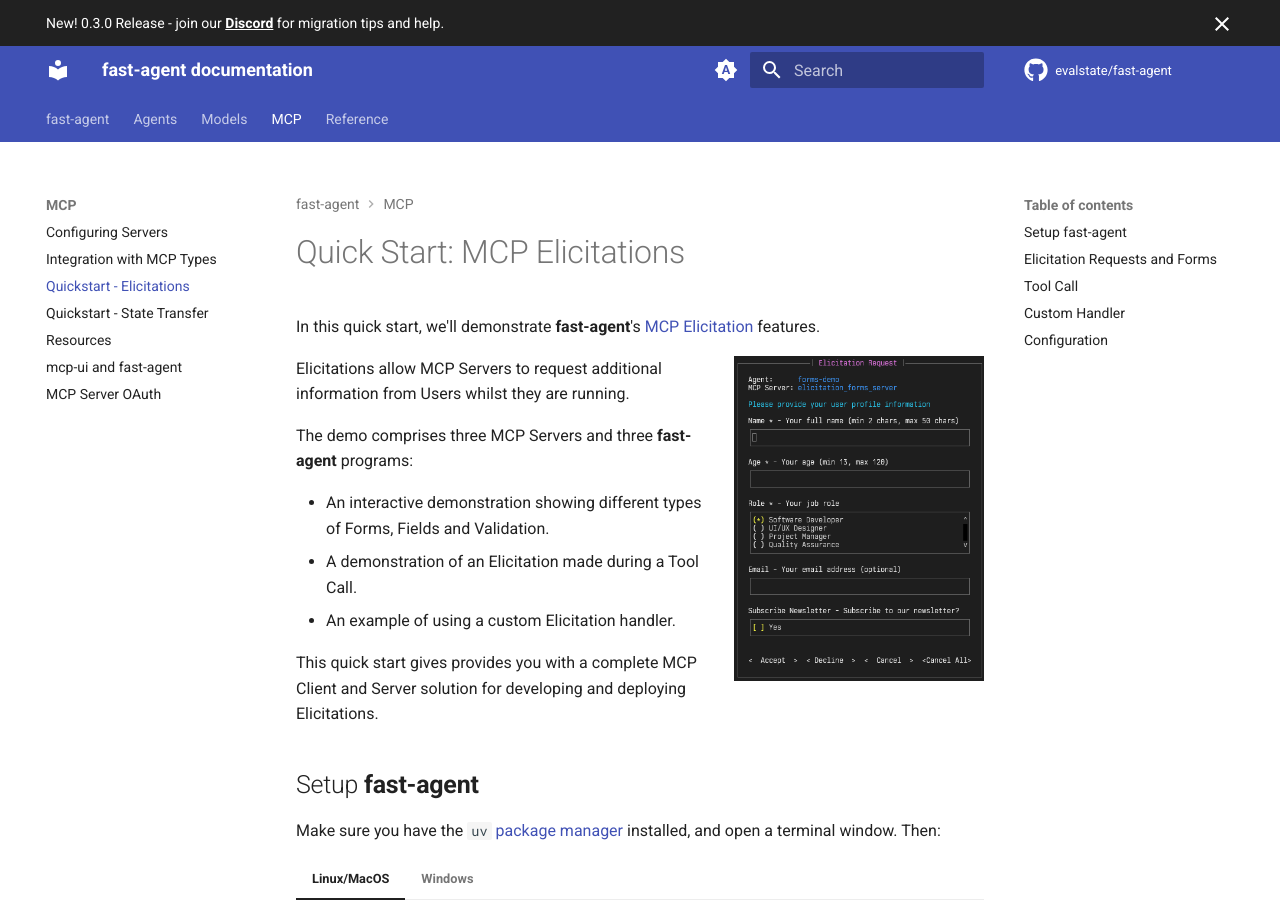
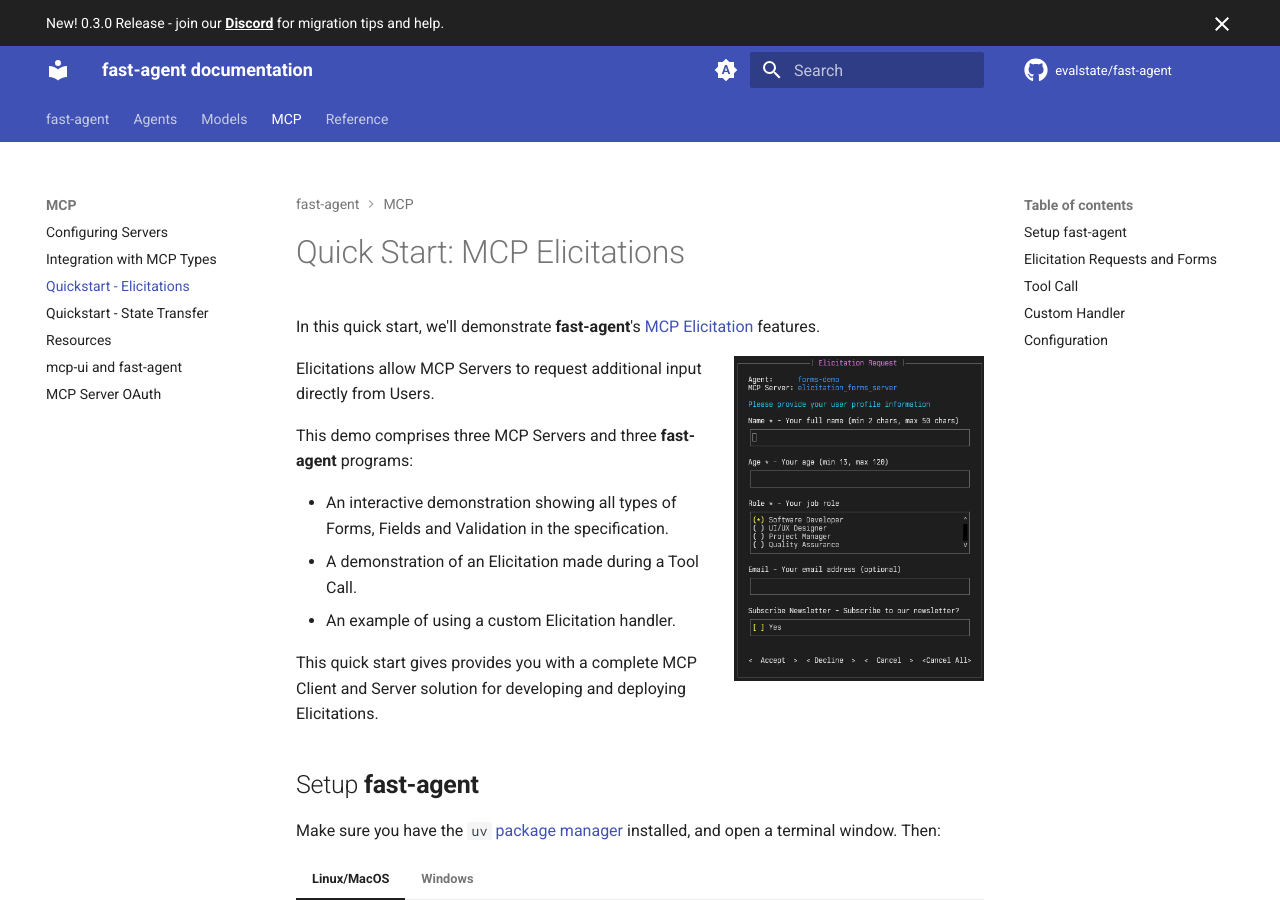
Before and after one commit to evalstate/fast-agent-docs, an MkDocs documentation site: the page built from docs/mcp/elicitations.md, in a window 1280 px wide and 900 px high. Built offline with MkDocs 1.6.1 and Material for MkDocs 9.7.7, drawn with Linux system fonts in a browser that asks for light colours; comment, search, counter and statistics services are not loaded.

Commit message:
couple of typo fixes

```diff
--- a/docs/mcp/elicitations.md
+++ b/docs/mcp/elicitations.md
@@ -9,11 +9,11 @@
 
 ![Elicitation Form](./pics/elicitation_form.gif){: align=right style="width:250px;"  }
 
-Elicitations allow MCP Servers to request additional information from Users whilst they are running.
+Elicitations allow MCP Servers to request additional input directly from Users.
 
-The demo comprises three MCP Servers and three **fast-agent** programs:
+This demo comprises three MCP Servers and three **fast-agent** programs:
 
- - An interactive demonstration showing different types of Forms, Fields and Validation.
+ - An interactive demonstration showing all types of Forms, Fields and Validation in the specification.
  - A demonstration of an Elicitation made during a Tool Call.
  - An example of using a custom Elicitation handler.
 
```
